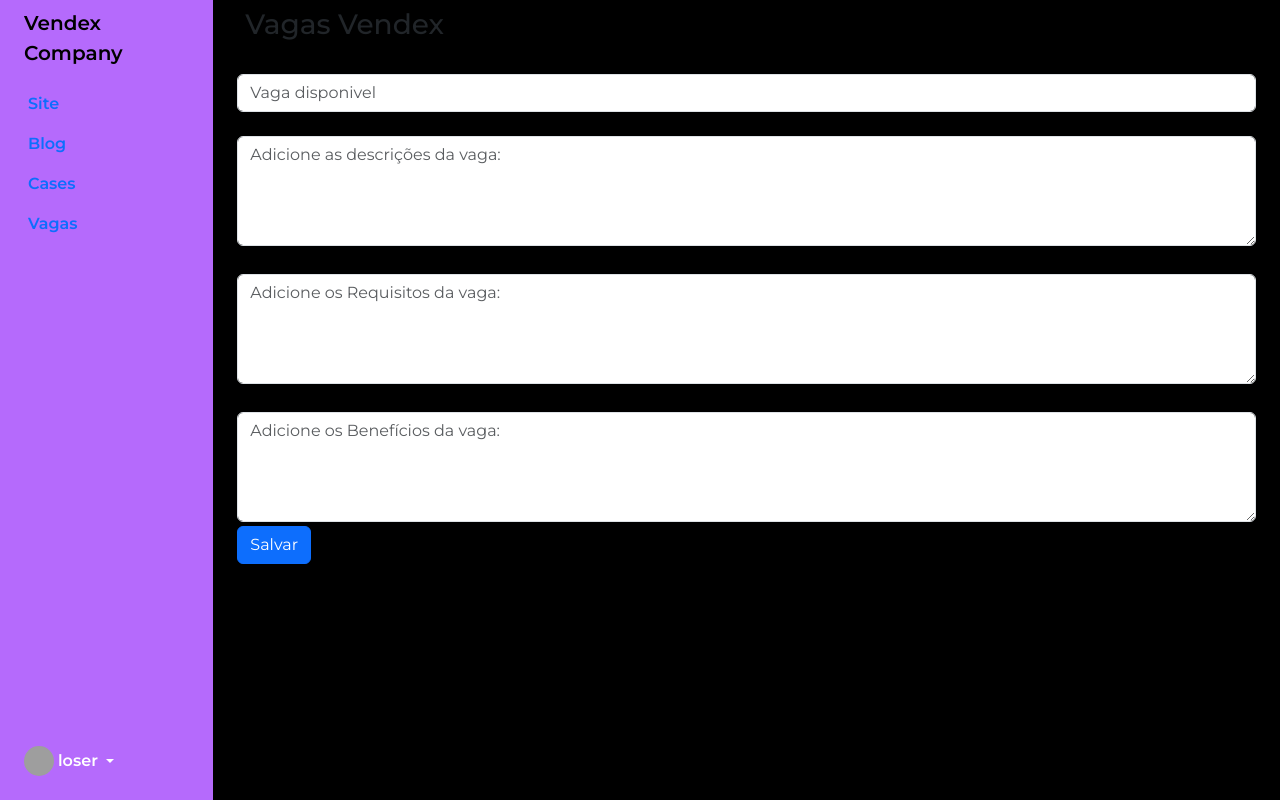
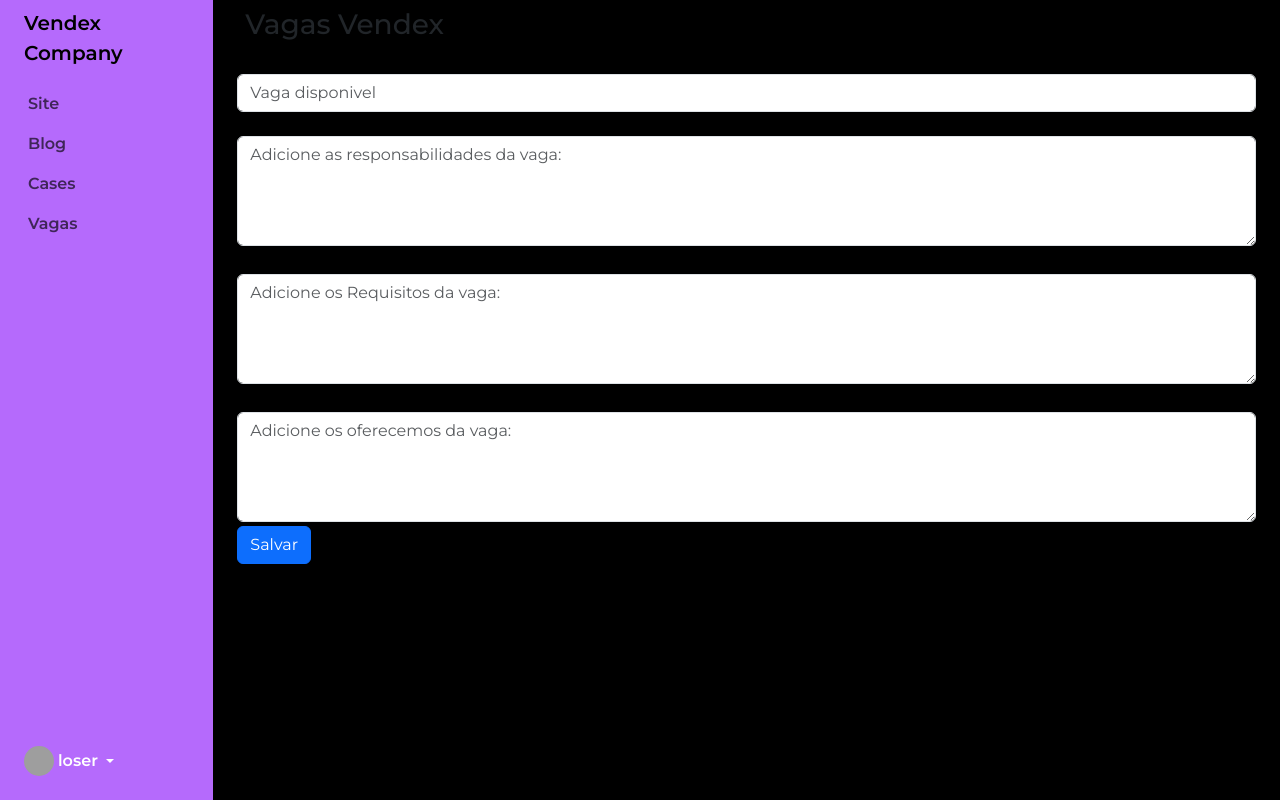
Before and after one commit to ArthurrGuilherme/Site, a PHP site: page /crm/painel.php in a window 1280 px wide. Run offline with PHP 8.4, Linux system fonts and the light colour scheme; grey boxes are pictures that could not be loaded.

Commit message:
Add files via upload

```diff
--- a/crm/painel.php
+++ b/crm/painel.php
@@ -31,7 +31,7 @@
                             </div>
                             <div class="mb-1">
                                 <label for="descricao" class="form-label"></label>
-                                <textarea placeholder="Adicione as descrições da vaga:" class="form-control" id="descricao" name="descricao" rows="4" required></textarea>
+                                <textarea placeholder="Adicione as responsabilidades da vaga:" class="form-control" id="descricao" name="descricao" rows="4" required></textarea>
                             </div>
                             <div class="mb-1">
                                 <label for="requisitos" class="form-label"></label>
@@ -39,7 +39,7 @@
                             </div>
                             <div class="mb-1">
                                 <label for="beneficios" class="form-label"></label>
-                                <textarea placeholder="Adicione os Benefícios da vaga:" class="form-control" id="beneficios" name="beneficios" rows="4" required></textarea>
+                                <textarea placeholder="Adicione os oferecemos da vaga:" class="form-control" id="beneficios" name="beneficios" rows="4" required></textarea>
                             </div>
                             <button type="submit" class="btn btn-primary">Salvar</button>
                         </form>
--- a/shared/head.php
+++ b/shared/head.php
@@ -45,25 +45,25 @@
             <div style="background: #b56afc" class="col-auto col-md-3 col-xl-2 px-sm-2 px-0">
                 <div class="d-flex flex-column align-items-center align-items-sm-start px-3 pt-2 text-white min-vh-100">
                     <a href="/" class="d-flex align-items-center pb-3 mb-md-0 me-md-auto text-white text-decoration-none">
-                        <span style="Color: #000" class="fs-5 d-none d-sm-inline">Vendex Company</span>
+                        <span style="Color: #000; font-weight: 600;" class="fs-5 d-none d-sm-inline">Vendex Company</span>
                     </a>
                     <ul class="nav nav-pills flex-column mb-sm-auto mb-0 align-items-center align-items-sm-start" id="menu">
                         <li class="nav-item">
                             <a href="#" class="nav-link align-middle px-0">
-                                <span class="ms-1 d-none d-sm-inline">Site</span>
+                                <span style="color: #000000a6;" class="ms-1 d-none d-sm-inline">Site</span>
                             </a>
                         </li>
                         <li>
                             <a href="#submenu1" class="nav-link px-0 align-middle">
-                                <span class="ms-1 d-none d-sm-inline">Blog</span> </a>
+                                <span style="color: #000000a6;" class="ms-1 d-none d-sm-inline">Blog</span> </a>
                         </li>
                         <li>
                             <a href="#" class="nav-link px-0 align-middle">
-                                <span class="ms-1 d-none d-sm-inline">Cases</span></a>
+                                <span style="color: #000000a6;" class="ms-1 d-none d-sm-inline">Cases</span></a>
                         </li>
                         <li>
                             <a href="../sql/vagasbd.php" class="nav-link px-0 align-middle ">
-                                <span class="ms-1 d-none d-sm-inline">Vagas</span>
+                                <span style="color: #000000a6;" class="ms-1 d-none d-sm-inline">Vagas</span>
                             </a>
                         </li>
                     </ul>
```
